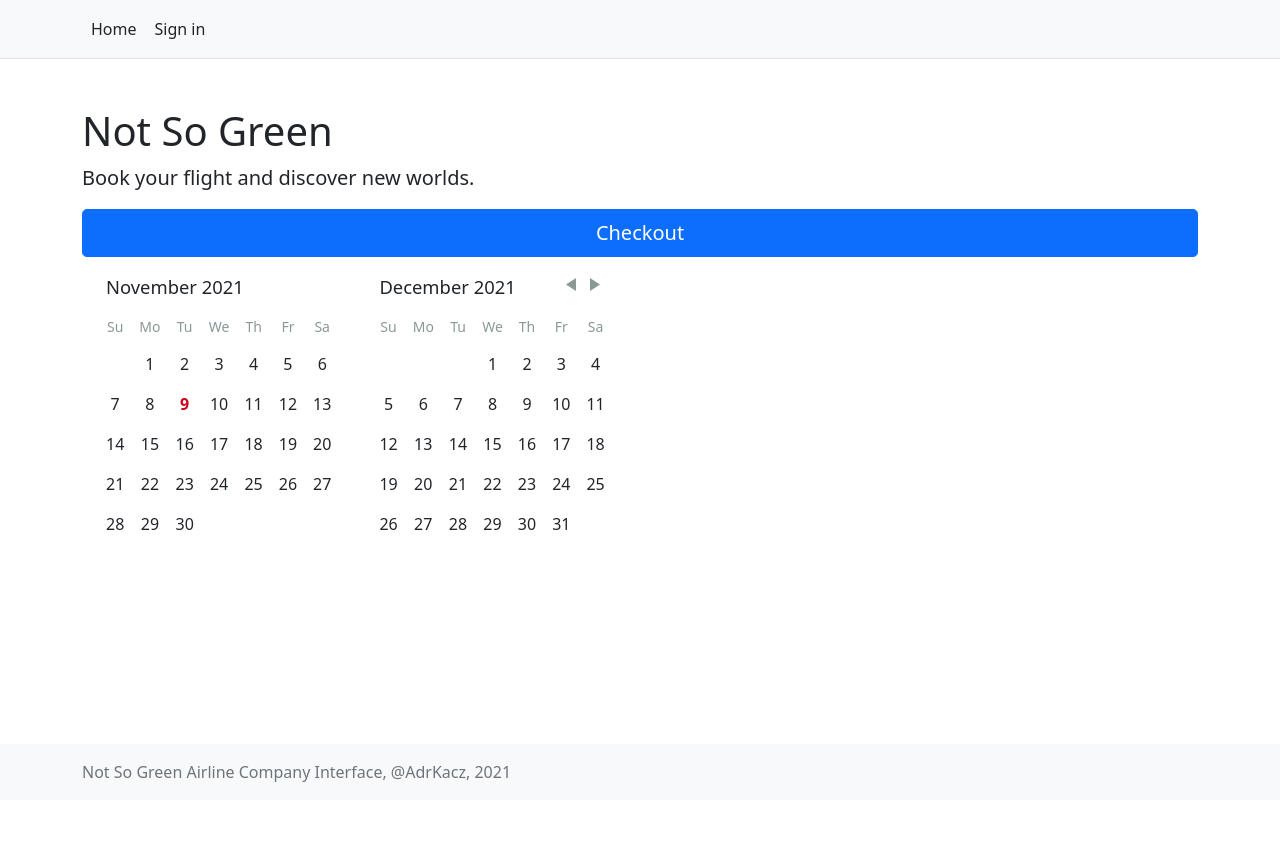
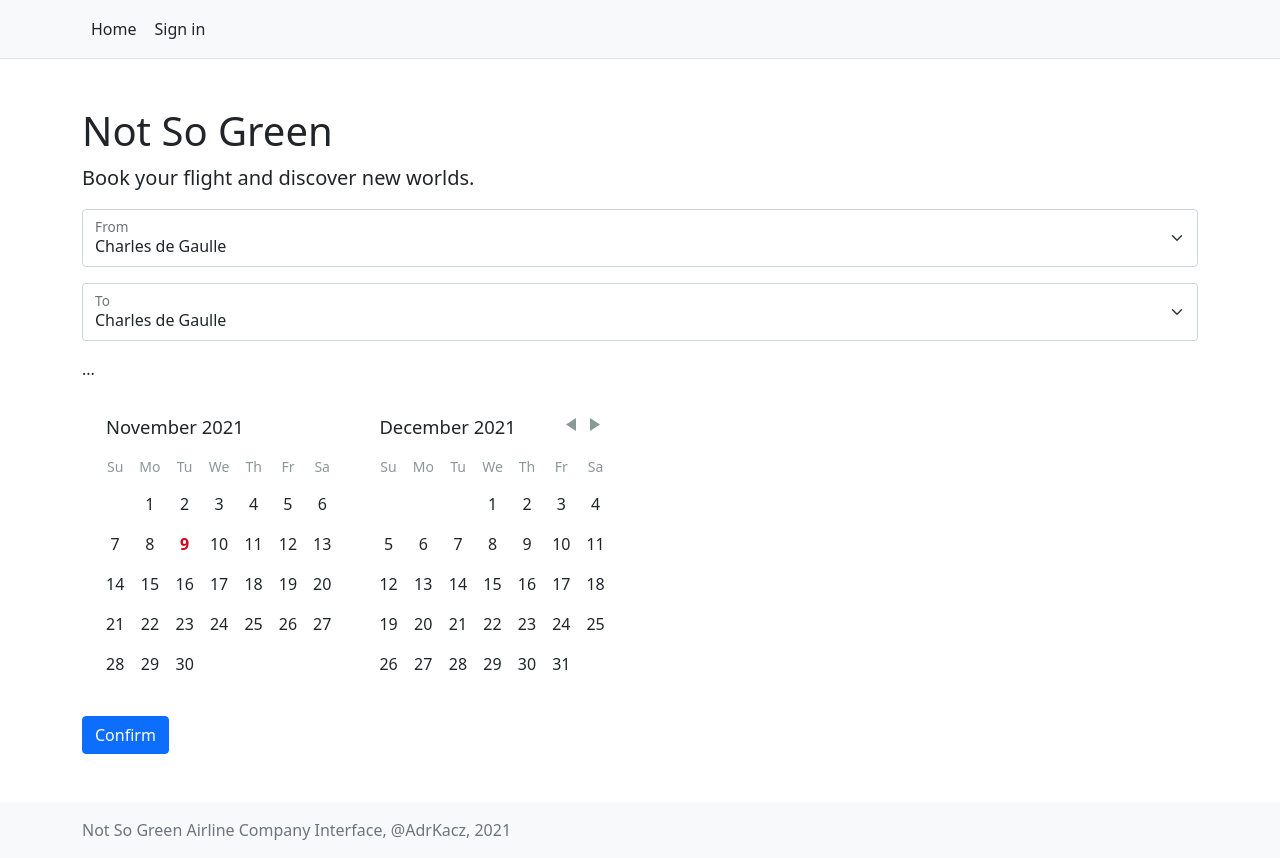
Before and after one commit to AdrKacz/airline-company-app, a React (Create React App) app: page / in a window 1280 px wide. Before the commit the page ends 800 px from the top, so only its background shows below. Built offline with nearby package versions, Linux system fonts and the light colour scheme.

Commit message:
Implemented user pages

```diff
--- a/src/App.js
+++ b/src/App.js
@@ -4,7 +4,9 @@ import Header from './components/header/header';
 import Footer from './components/footer/footer';
 
 import Home from './components/home/home';
+import Flights from './components/flights/flights';
 import Checkout from './components/checkout/checkout';
+import Completion from './components/completion/completion';
 import SignIn from './components/signin/signin';
 
 function App() {
@@ -16,9 +18,11 @@ function App() {
         homeState={() => setAppState('home')}
         signInState={() => setAppState('signin')}
       />
-      {appState === 'home' && <Home checkoutState={() => setAppState('checkout')}/>}
+      {appState === 'home' && <Home flightsState={() => setAppState('flights')}/>}
+      {appState === 'flights' && <Flights checkoutState={() => setAppState('checkout')}/>}
+      {appState === 'checkout' && <Checkout completionState={() => setAppState('completion')}/>}
+      {appState === 'completion' && <Completion homeState={() => setAppState('home')}/>}
       {appState === 'signin' && <SignIn />}
-      {appState === 'checkout' && <Checkout />}
       <Footer />
     </>
   );
--- /dev/null
+++ b/src/components/completion/completion.js
@@ -0,0 +1,21 @@
+function Completion({homeState}) {
+
+  function handleClick(value) {
+      console.log(value);
+      homeState();
+  }
+
+  return (
+    <div className="text-center cover-container d-flex w-100 h-100 p-3 mx-auto flex-column">
+      <div className='mb-auto'></div>
+      <main className="px-3">
+        <h1>Well done.</h1>
+        <p className="lead">To balance the carbon footprint of your flight, you must stop eating for 153 days.</p>
+        <button onClick={handleClick} class="btn btn-primary">Return to home</button>
+      </main>
+      <div className='mt-auto'></div>
+    </div>
+  )
+}
+
+export default Completion;
--- /dev/null
+++ b/src/components/flights/flights.js
@@ -0,0 +1,20 @@
+function Flights({checkoutState}) {
+
+  function handleClick(value) {
+      console.log(value);
+      checkoutState();
+  }
+
+  return (
+    <main className='flex-shrink-0'>
+      <div className='container'>
+        <div className='list-group mt-5'>
+          <button onClick={() => handleClick(1)} type="button" class='list-group-item list-group-item-action'>Flight 1</button>
+          <button onClick={() => handleClick(2)} type="button" class='list-group-item list-group-item-action'>Flight 2</button>
+        </div>
+      </div>
+    </main>
+  )
+}
+
+export default Flights;
--- a/src/components/home/home.js
+++ b/src/components/home/home.js
@@ -5,28 +5,46 @@ import 'react-day-picker/lib/style.css';
 
 import './home.css';
 
-function Home({checkoutState}) {
+function Home({flightsState}) {
   const [selectedRangeDays, setSelectedRangeDays] = useState({from: undefined, to: undefined});
 
-  function handleClick(e) {
-    e.preventDefault();
-    checkoutState();
+  function handleDayClick(day, { selected }) {
+    const range = DateUtils.addDayToRange(day, selectedRangeDays);
+    setSelectedRangeDays(range);
   }
 
-  function handleDayClick(day, { selected }) {
-    const range = DateUtils.addDayToRange(day, selectedRangeDays)
-    setSelectedRangeDays(range)
+  function handleConfirmClick(e) {
+    e.preventDefault();
+    flightsState();
   }
 
-
+  const options = {weekday: 'long', year: 'numeric', month: 'long', day: 'numeric'}
   const { from, to } = selectedRangeDays;
   const modifiers = { start: from, end: to };
   return (
     <main className='flex-shrink-0'>
       <div className='container'>
-        <h1 className="mt-5">Not So Green</h1>
-        <p className="lead">Book your flight and discover new worlds.</p>
-        <button onClick={handleClick} className="w-100 btn btn-lg btn-primary" type="submit">Checkout</button>
+        <h1 className='mt-5'>Not So Green</h1>
+        <p className='lead'>Book your flight and discover new worlds.</p>
+        <form>
+          <div className='form-floating mb-3'>
+            <select className='form-select' id='floatingSelect'>
+              <option selected value='CDG'>Charles de Gaulle</option>
+              <option value='MRS'>Marseille</option>
+            </select>
+            <label htmlFor="floatingSelect">From</label>
+          </div>
+          <div className='form-floating mb-3'>
+            <select className='form-select' id='floatingSelect'>
+              <option selected value='CDG'>Charles de Gaulle</option>
+              <option value='MRS'>Marseille</option>
+            </select>
+            <label htmlFor="floatingSelect">To</label>
+          </div>
+          <div className='mb-3'>
+            {from && to && <p>Round Trip, From {from.toLocaleDateString(undefined, options)}, To {to.toLocaleDateString(undefined, options)}</p>}
+            {from && !to && <p>One-Way, On {from.toLocaleDateString(undefined, options)}</p>}
+            {!from && <p>...</p>}
             <DayPicker
               className='Selectable'
               numberOfMonths={2}
@@ -35,6 +53,9 @@ function Home({checkoutState}) {
               selectedDays={[from, { from, to }]}
             />
           </div>
+          <button onClick={handleConfirmClick} class="btn btn-primary mb-5" type="submit">Confirm</button>
+        </form>
+      </div>
     </main>
   )
 }
```
Also changed, not shown: src/components/checkout/checkout.js (+119 -114 lines). Lines whose indentation alone changed are shown as unchanged.
